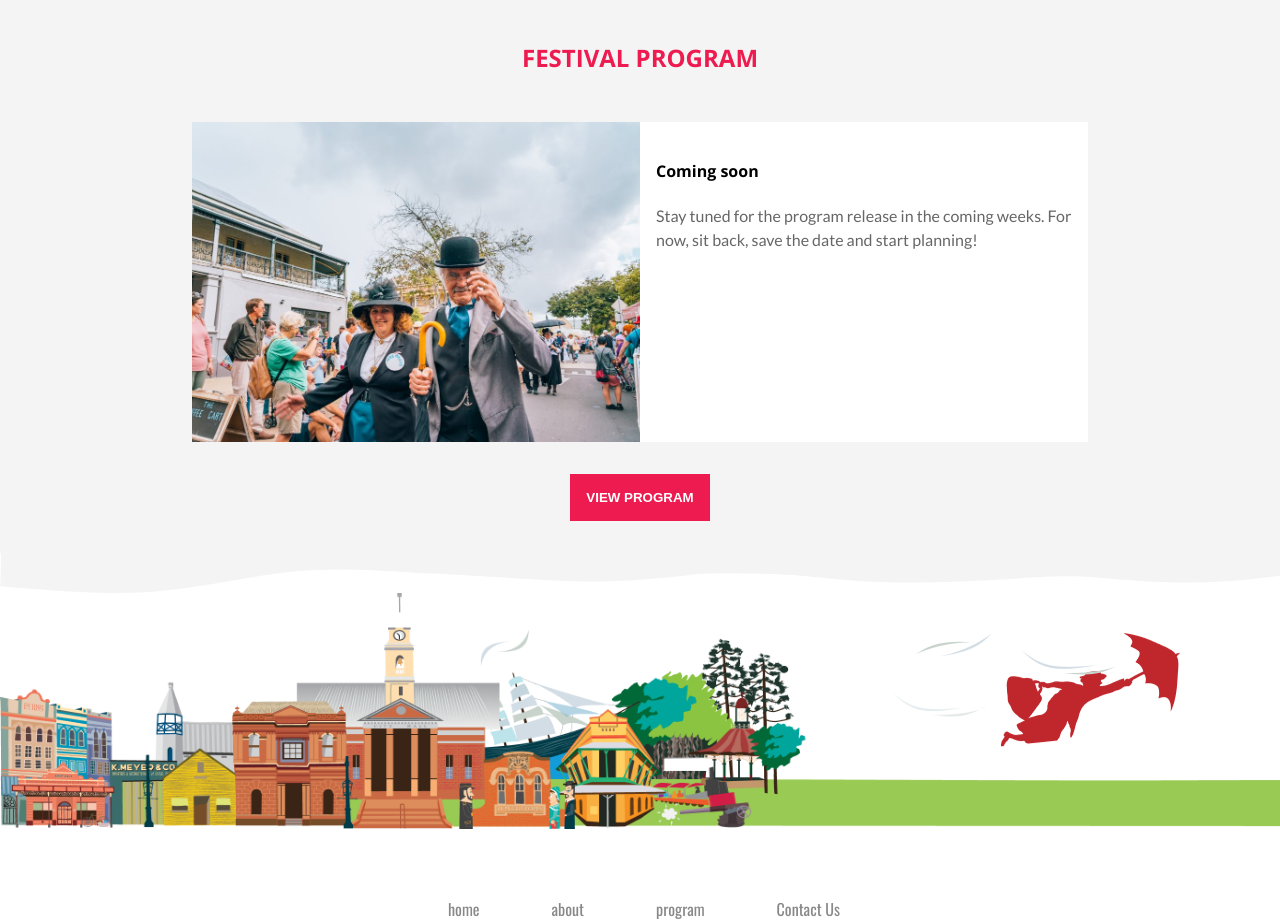
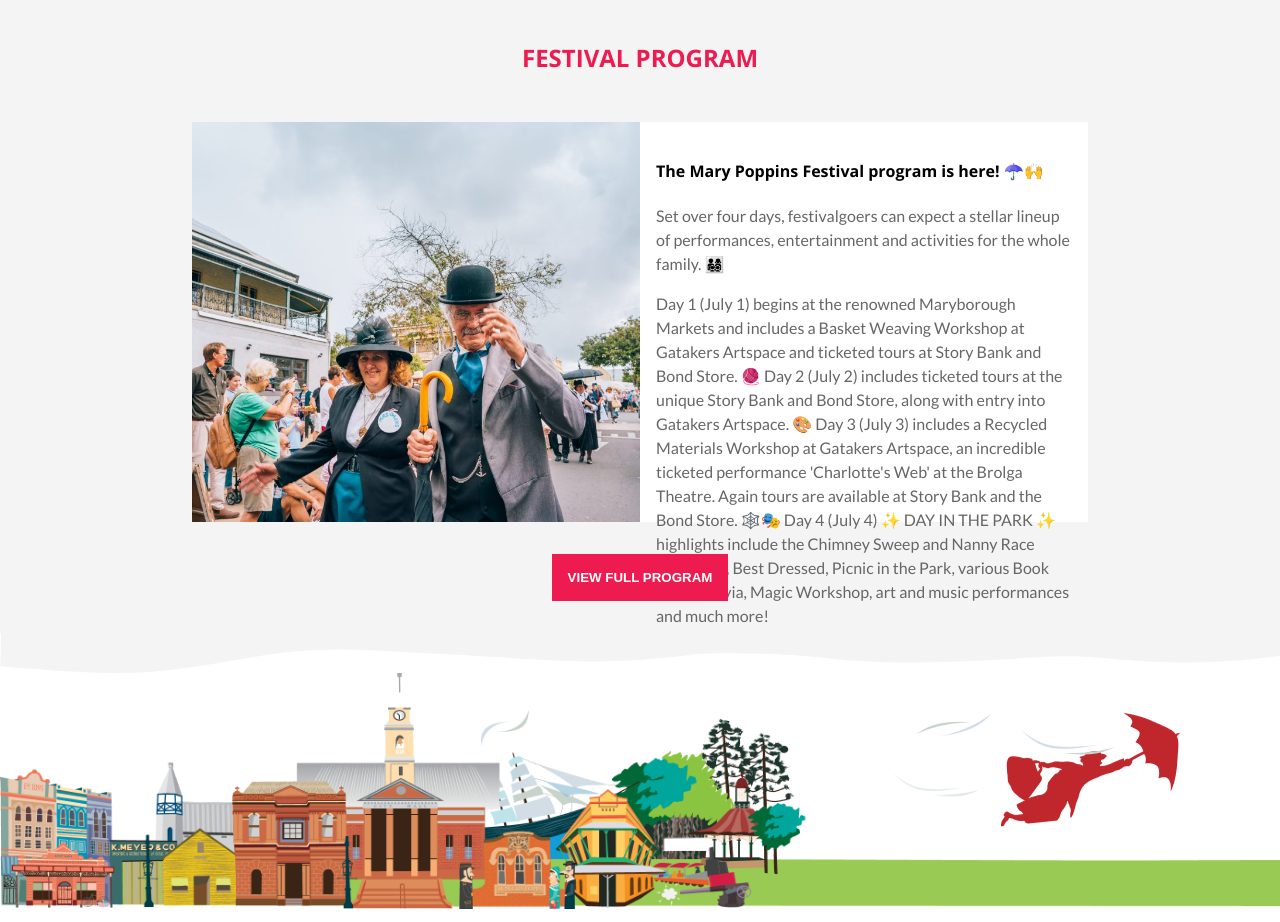
Before and after one commit to idickinson94/Mary-Poppins, a Next.js app: page / in a window 1280 px wide. Shown: the part 1900-2822 px from the top of the page. Built offline with nearby package versions, Linux system fonts and the light colour scheme; no server answers; a web font is replaced by a local one.

Commit message:
Program Changes

```diff
--- a/components/FestivalProgram.js
+++ b/components/FestivalProgram.js
@@ -9,17 +9,32 @@ const FestivalProgram = () => {
       <div className={styles.progCard}>
         <div className={styles.img}></div>
         <div className={styles.text}>
-          <h4>Coming soon</h4>
+          <h4>The Mary Poppins Festival program is here! ☂️🙌</h4>
           <p>
-            Stay tuned for the program release in the coming weeks. For now, sit
-            back, save the date and start planning!
+            Set over four days, festivalgoers can expect a stellar lineup of
+            performances, entertainment and activities for the whole family. 👨‍👩‍👧‍👦
+          </p>
+
+          <p>
+            Day 1 (July 1) begins at the renowned Maryborough Markets and
+            includes a Basket Weaving Workshop at Gatakers Artspace and ticketed
+            tours at Story Bank and Bond Store. 🧶 Day 2 (July 2) includes
+            ticketed tours at the unique Story Bank and Bond Store, along with
+            entry into Gatakers Artspace. 🎨 Day 3 (July 3) includes a Recycled
+            Materials Workshop at Gatakers Artspace, an incredible ticketed
+            performance 'Charlotte's Web' at the Brolga Theatre. Again tours are
+            available at Story Bank and the Bond Store. 🕸️🎭 Day 4 (July 4) ✨
+            DAY IN THE PARK ✨ highlights include the Chimney Sweep and Nanny
+            Race Challenge, Best Dressed, Picnic in the Park, various Book
+            Times, Trivia, Magic Workshop, art and music performances and much
+            more!
           </p>
         </div>
       </div>
 
       <Link href="/program">
         <a>
-          <button>VIEW PROGRAM</button>
+          <button>VIEW FULL PROGRAM</button>
         </a>
       </Link>
     </div>
--- a/styles/Festival.module.scss
+++ b/styles/Festival.module.scss
@@ -135,12 +135,12 @@
       }
 
       .img {
-        height: 40vh;
+        height: 50vh;
         width: 50%;
       }
 
       .text {
-        height: 40vh;
+        height: 50vh;
         width: 50%;
         padding: 1rem;
       }
--- a/styles/Nav.module.scss
+++ b/styles/Nav.module.scss
@@ -20,6 +20,9 @@
 
     @media (max-width: 700px) {
       display: none;
+    }
+    @media (min-width: 1000px) {
+      width: 50vw;
     }
   }
 
```
